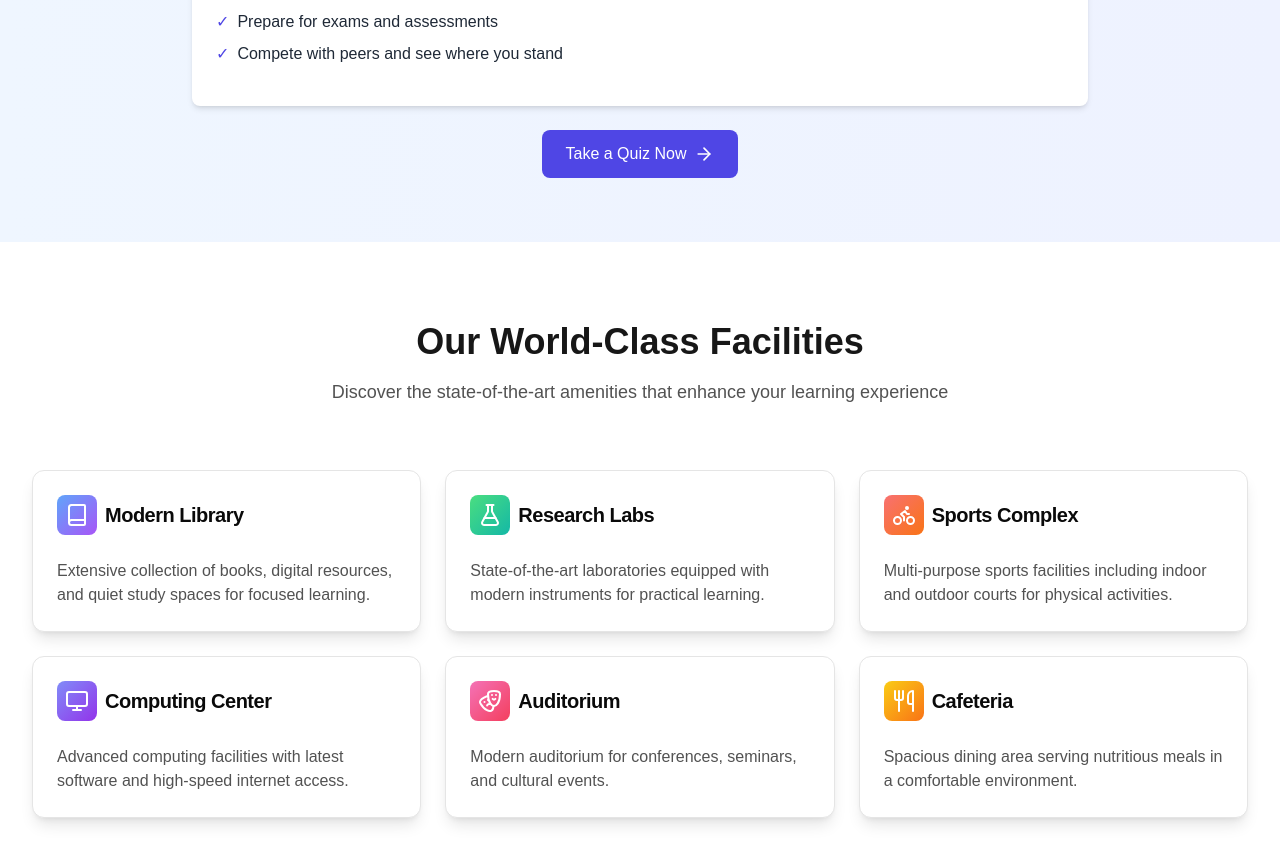
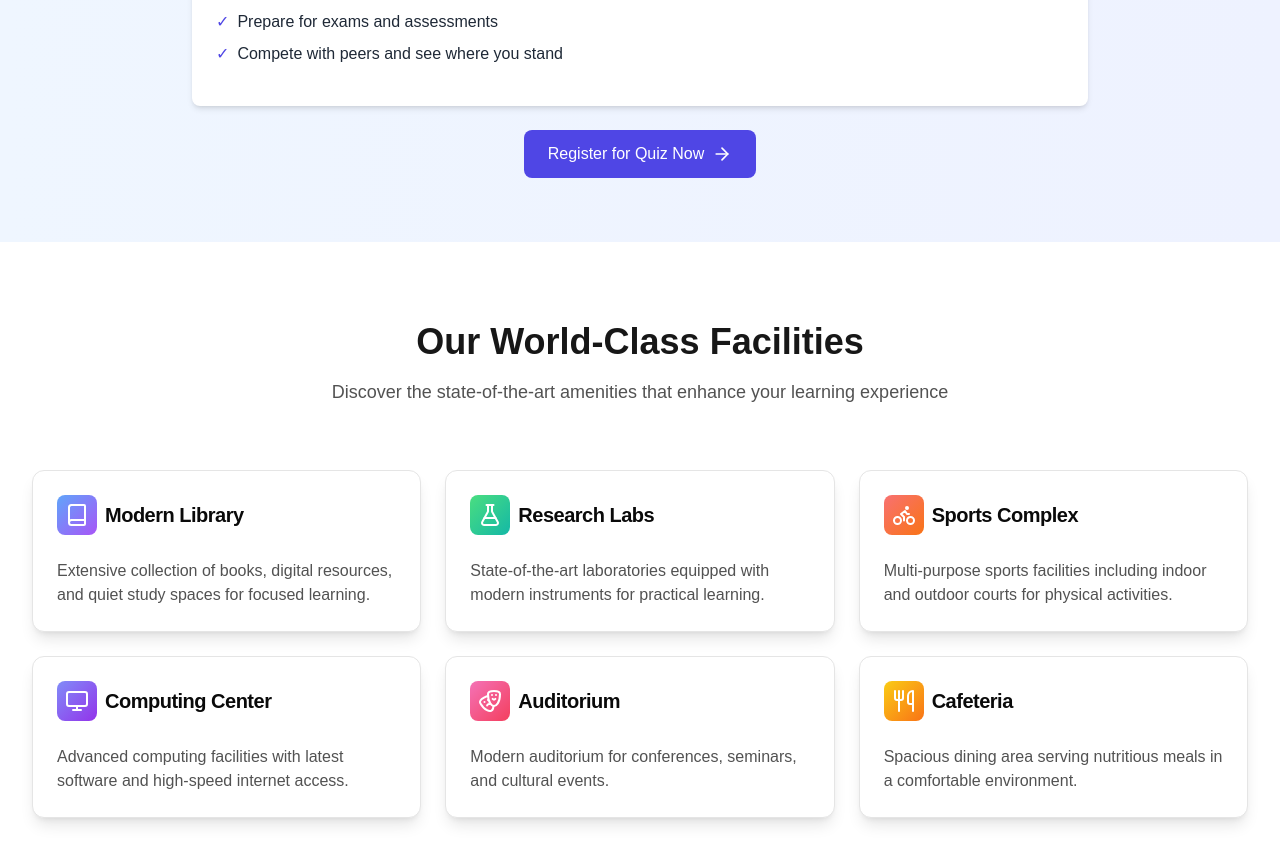
Before and after one commit to Agamya-Samuel/shuats-quiz-app, a Next.js app: page / in a window 1280 px wide. Shown: the part 886-1746 px from the top of the page. Built offline with nearby package versions, Linux system fonts and the light colour scheme; no server answers.

Commit message:
Update button text to clarify registration for quiz participation

```diff
--- a/app/(homepage)/_components/TakeQuiz.tsx
+++ b/app/(homepage)/_components/TakeQuiz.tsx
@@ -63,7 +63,7 @@ const TakeQuiz = () => {
 							href="/register"
 							className="inline-flex items-center justify-center px-6 py-3 bg-indigo-600 text-white font-medium rounded-lg hover:bg-indigo-700 transition-colors duration-300"
 						>
-							Take a Quiz Now
+							Register for Quiz Now
 							<ArrowRight className="ml-2 h-5 w-5" />
 						</Link>
 					</div>
```
